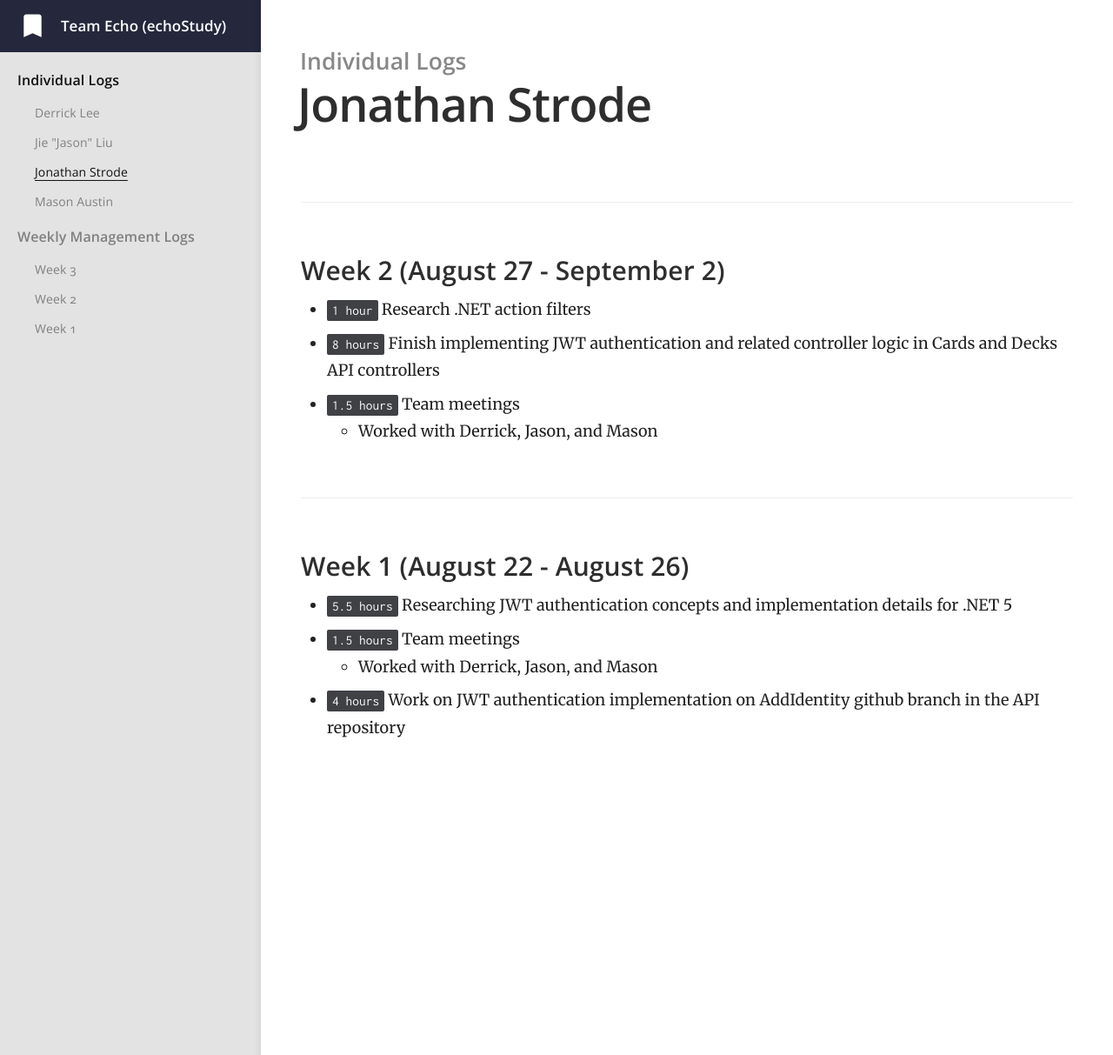
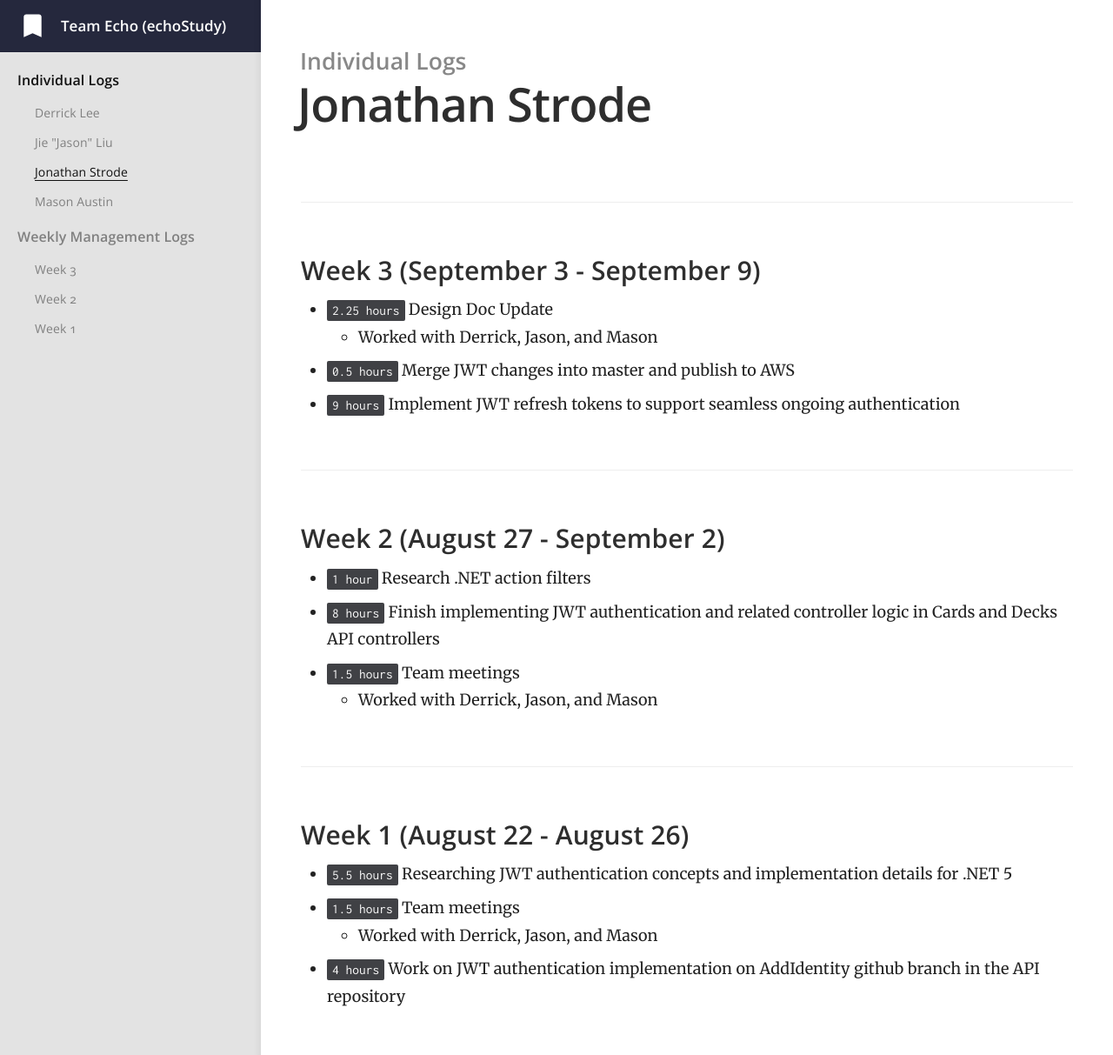
Before and after one commit to jiejasonliu/team-echo-site, a Jekyll site: the page built from _docs/individual-logs/jonstrode-logs.md, in a window 1280 px wide and 1213 px high. Shown: the whole window at 87% size. Built offline with Jekyll 4.4.1, drawn with Linux system fonts in a browser that asks for light colours.

Commit message:
Jon's Week 3 Log

```diff
--- a/_docs/individual-logs/jonstrode-logs.md
+++ b/_docs/individual-logs/jonstrode-logs.md
@@ -3,6 +3,12 @@ title: Jonathan Strode
 category: Individual Logs
 order: 2
 ---
+
+### Week 3 (September 3 - September 9)
+  - `2.25 hours` Design Doc Update
+    - Worked with Derrick, Jason, and Mason
+  - `0.5 hours` Merge JWT changes into master and publish to AWS
+  - `9 hours` Implement JWT refresh tokens to support seamless ongoing authentication
 
 ### Week 2 (August 27 - September 2)
   - `1 hour` Research .NET action filters
```
